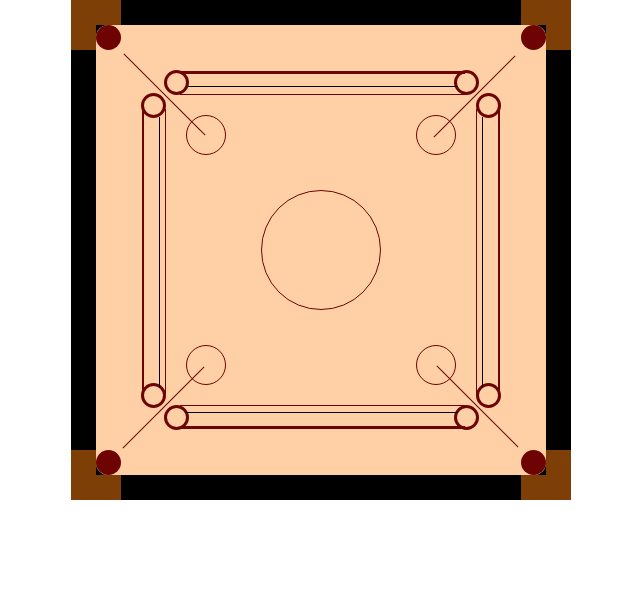
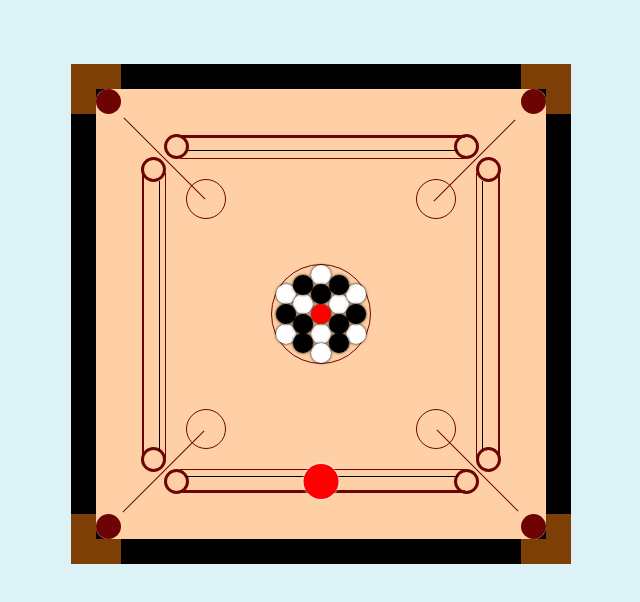
Before and after one commit to rakib119/carrom, a plain HTML site: page index.html in a window 1280 px wide. Shown: the whole page, without its empty margins (319-959 px from the left). Drawn offline with nearby package versions, Linux system fonts and the light colour scheme.

Commit message:
final commit

```diff
--- a/css/style.css
+++ b/css/style.css
@@ -1,10 +1,15 @@
+body{
+   background: #48B7D02E;
+}
+.board-layout{
+   margin-top: 5%;
+}
 .sidebar{
     margin: 0 auto;
     width: 500px;
     height: 500px;
     background: #000;
     position: relative;
-
 }
 .main{
     width: 450px;
@@ -283,8 +288,8 @@
 /*=======carrommen========*/
 .carrommen{
     position: absolute;
-    width: 120px;
-    height: 120px;
+    width: 100px;
+    height: 100px;
     border-radius: 50%;
     top: 50%;
     left: 50%;
@@ -358,3 +363,152 @@
    top: 60px;
    right: -80px;
 }
+
+.strick{
+   position: absolute;
+   width: 35px;
+   height: 35px;
+   bottom: 9%;
+   left: 50%;
+   border-radius: 50%;
+   background: #f00;
+   box-shadow: 0px 0px 3px #fff;
+   transform: translate(-50%);
+}
+
+/* coin */
+.coin{
+   width: 20px;
+   height: 20px;
+   border-radius: 50%;
+   box-shadow: 0px 0px 3px #000;
+}
+.white-coin{
+   background: rgb(255, 255, 255);
+}
+.black-coin{
+   background: rgb(0, 0, 0);
+}
+
+
+/* col-1 */
+.coin-white-1{
+   position: absolute;
+   top: 30%;
+   left: 14%;
+   transform: translate(-50%,-50%);
+}
+.coin-black-1{
+   position: absolute;
+   top: 50%;
+   left: 14%;
+   transform: translate(-50%,-50%);
+}
+.coin-white-2{
+   position: absolute;
+   top: 70%;
+   left: 14%;
+   transform: translate(-50%,-50%);
+}
+/* col-2 */
+.coin-black-2{
+   position: absolute;
+   top: 20%;
+   left: 32%;
+   transform: translate(-50%,-50%);
+}
+.coin-white-3{
+   position: absolute;
+   top: 40%;
+   left: 32%;
+   transform: translate(-50%,-50%);
+}
+.coin-black-3{
+   position: absolute;
+   top: 60%;
+   left: 32%;
+   transform: translate(-50%,-50%);
+}
+.coin-black-4{
+   position: absolute;
+   top: 80%;
+   left: 32%;
+   transform: translate(-50%,-50%);
+}
+/* cool 3 */
+.coin-white-4{
+   position: absolute;
+   top: 10%;
+   left: 50%;
+   transform: translate(-50%,-50%);
+}
+.coin-black-5{
+   position: absolute;
+   top: 30%;
+   left: 50%;
+   transform: translate(-50%,-50%);
+}
+.red-coin{
+   position: absolute;
+   background: rgb(255, 0, 0);
+   top: 50%;
+   left: 50%;
+   transform: translate(-50%,-50%);
+}
+.coin-white-5{
+   position: absolute;
+   top: 70%;
+   left: 50%;
+   transform: translate(-50%,-50%);
+}
+.coin-white-6{
+   position: absolute;
+   top: 90%;
+   left: 50%;
+   transform: translate(-50%,-50%);
+}
+/* col-4 */
+
+.coin-black-6{
+   position: absolute;
+   top: 20%;
+   left: 68%;
+   transform: translate(-50%,-50%);
+}
+.coin-white-7{
+   position: absolute;
+   top: 40%;
+   left: 68%;
+   transform: translate(-50%,-50%);
+}
+.coin-black-7{
+   position: absolute;
+   top: 60%;
+   left: 68%;
+   transform: translate(-50%,-50%);
+}
+.coin-black-8{
+   position: absolute;
+   top: 80%;
+   left: 68%;
+   transform: translate(-50%,-50%);
+}
+/* col-5 */
+.coin-white-8{
+   position: absolute;
+   top: 30%;
+   left: 86%;
+   transform: translate(-50%,-50%);
+}
+.coin-black-9{
+   position: absolute;
+   top: 50%;
+   left: 86%;
+   transform: translate(-50%,-50%);
+}
+.coin-white-9{
+   position: absolute;
+   top: 70%;
+   left: 86%;
+   transform: translate(-50%,-50%);
+}
--- a/index.html
+++ b/index.html
@@ -9,7 +9,8 @@
 
     <title>Document</title>
 </head>
-<body class="body">
+<body class="body ">
+    <div class="board-layout">
         <div class="sidebar">
             <div class="top-left-up"></div>
             <div class="top-left-down"></div>
@@ -46,9 +47,32 @@
                 <div class="arrow a-bottom-right"></div>
 
                 <!-- Carrommen -->
-              <div class="carrommen"></div>
+                <div class="carrommen">
+                    <!-- carrom board shadow -->
+                <div class="coin white-coin coin-white-1"></div>
+                <div class="coin white-coin coin-white-2"></div>
+                <div class="coin white-coin coin-white-3"></div>
+                <div class="coin white-coin coin-white-4"></div>
+                <div class="coin white-coin coin-white-5"></div>
+                <div class="coin white-coin coin-white-6"></div>
+                <div class="coin white-coin coin-white-7"></div>
+                <div class="coin white-coin coin-white-8"></div>
+                <div class="coin white-coin coin-white-9"></div>
+                <div class="coin black-coin coin-black-1"></div>
+                <div class="coin black-coin coin-black-2"></div>
+                <div class="coin black-coin coin-black-3"></div>
+                <div class="coin black-coin coin-black-4"></div>
+                <div class="coin black-coin coin-black-5"></div>
+                <div class="coin black-coin coin-black-6"></div>
+                <div class="coin black-coin coin-black-7"></div>
+                <div class="coin black-coin coin-black-8"></div>
+                <div class="coin black-coin coin-black-9"></div>
+                <div class="coin red-coin"></div>
+                </div>
+                <!-- strick -->
+                <div class="strick"></div>
             </div>
         </div>
-
+    </div>
 </body>
 </html>
```
Lines whose indentation alone changed are shown as unchanged.
